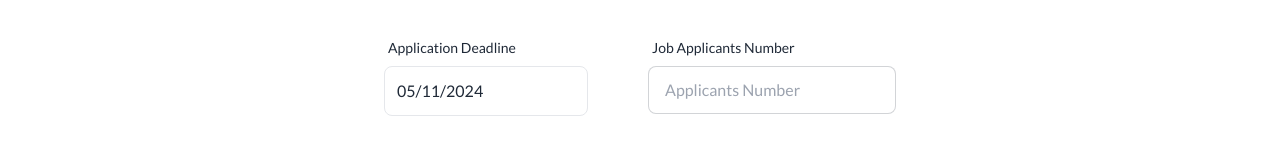
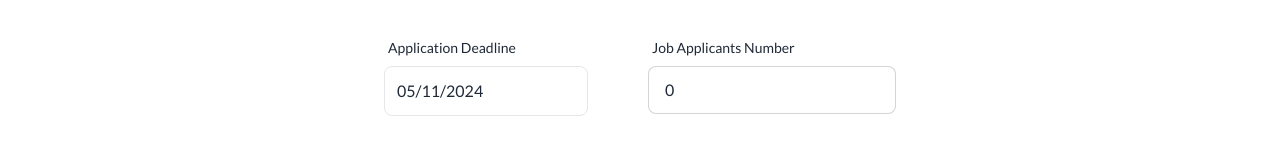
Before and after one commit to mdYeasin2001/hire-vibe-client, a React (Vite) app: page /add-job in a window 1280 px wide. Shown: the part 699-846 px from the top of the page. Built offline with nearby package versions, Linux system fonts and the light colour scheme; no server answers.

Commit message:
fixed apply form

```diff
--- a/src/pages/addjob/AddJob.jsx
+++ b/src/pages/addjob/AddJob.jsx
@@ -21,7 +21,7 @@ const AddJob = () => {
         const salary = form.salary.value;
         const posting_Date = form.postingDate.value;
         const deadline = startDate;
-        const applicants_number = form.applicants.value
+        const applicants_number = parseInt(form.applicants.value)
 
         const jobData = {
             job_title,
@@ -61,6 +61,7 @@ const AddJob = () => {
                         <label className="input-group">
                             <input type="text"
                                 defaultValue={user?.displayName}
+                                readOnly
                                 name="name" placeholder="User Name" className="input input-bordered w-full" required/>
                         </label>
                     </div>
@@ -71,6 +72,7 @@ const AddJob = () => {
                         <label className="input-group">
                             <input type="email"
                                 defaultValue={user?.email}
+                                readOnly
                                 name="email" placeholder="Email" className="input input-bordered w-full" required/>
                         </label>
                     </div>
@@ -155,7 +157,9 @@ const AddJob = () => {
                             <span className="label-text">Job Applicants Number</span>
                         </label>
                         <label className="input-group">
-                            <input type="number" name="applicants" placeholder="Applicants Number" className="input input-bordered w-full" required/>
+                            <input type="number" name="applicants"
+                            value={0} readOnly
+                            placeholder="Applicants Number" className="input input-bordered w-full" required/>
                         </label>
                     </div>
                 </div>
--- a/src/pages/jobDetails/DetailsJob.jsx
+++ b/src/pages/jobDetails/DetailsJob.jsx
@@ -8,14 +8,14 @@ const DetailsJob = () => {
     const { user } = useContext(AuthContext)
 
     const { _id, job_title, job_type, deadline, salary, applicants_number, description,
-        pictureURL,employer } = job;
+        pictureURL, employer } = job;
 
 
     const handleApplyButtonClick = () => {
         if (isDeadlinePassed()) {
             toast.error('Deadline has expired');
         }
-        else if(employer.email === user?.email){
+        else if (employer.email === user?.email) {
             toast.error('Permission not granted')
         }
         else {
@@ -36,8 +36,9 @@ const DetailsJob = () => {
         const email = form.email.value
         const name = form.name.value
         const resumeLink = form.resumeLink.value
+        const applicantsNumber = parseInt(applicants_number)
         const appliedJobData = {
-            jobId, email, name, resumeLink, job_title, job_type, deadline, salary, applicants_number, description,employer
+            jobId, email, name, resumeLink, job_title, job_type, deadline, salary, applicants_number: applicantsNumber, description, employer
         }
 
         try {
```
